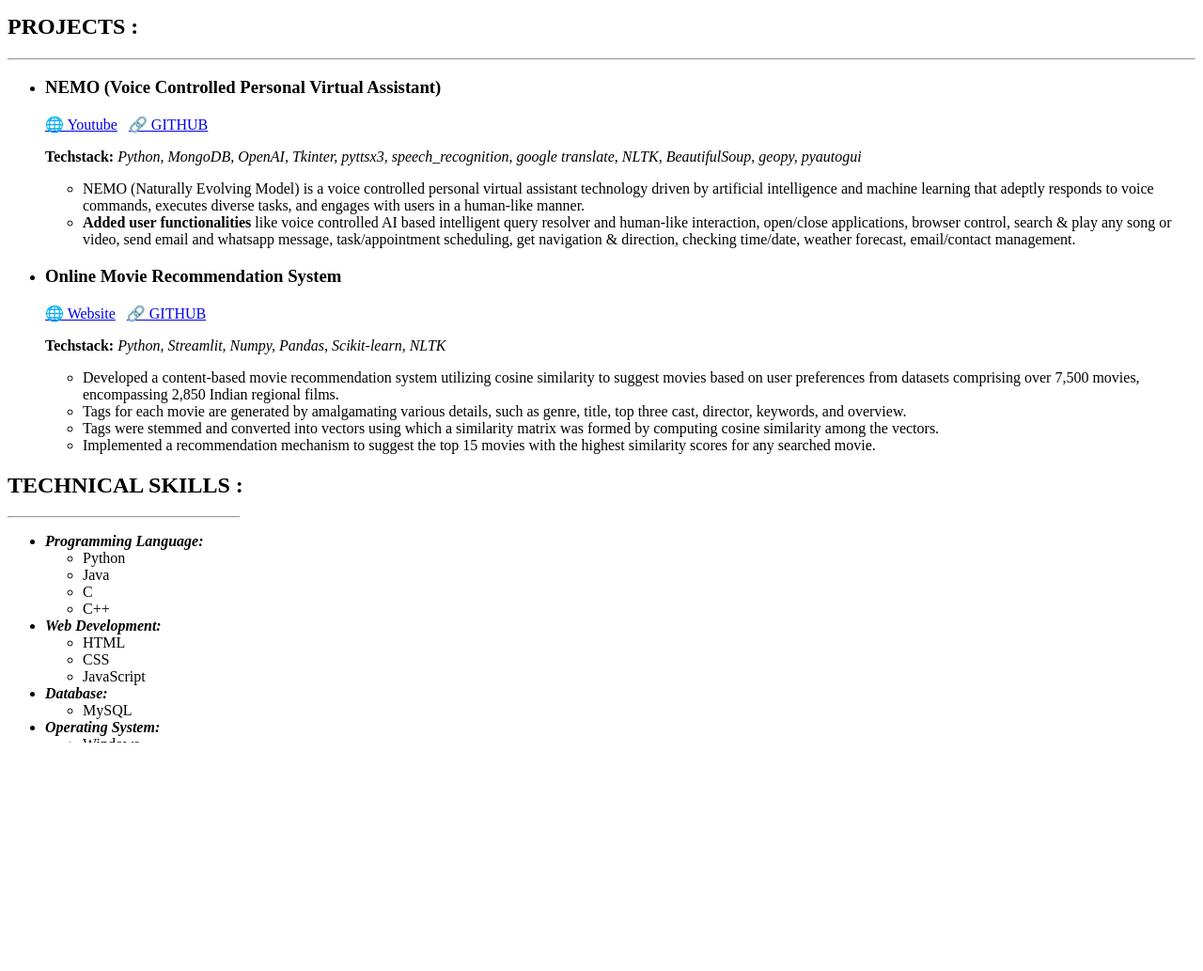
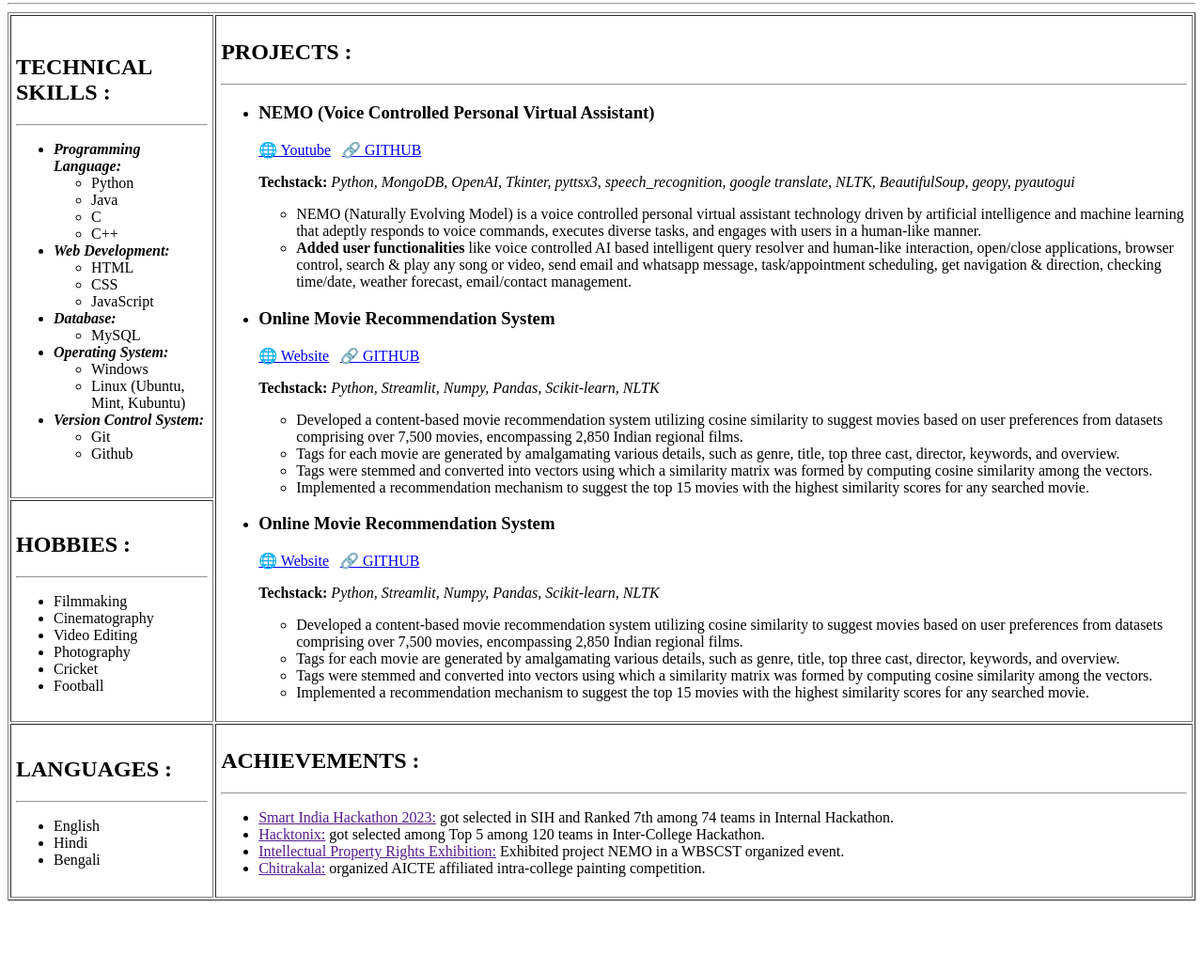
Before and after one commit to soumadeep-dey/Resume-using-HTML, a plain HTML site: page index.html in a window 1280 px wide. Shown: the part 481-1514 px from the top of the page at 94% size. After the commit the page ends 1447 px from the top, so only its background shows below. Drawn offline with Linux system fonts and the light colour scheme.

Commit message:
2 column resume

```diff
--- a/index.html
+++ b/index.html
@@ -65,55 +65,12 @@
             <td>2014</td>
         </tr>
     </table>
-    <!-- <hr /> -->
-    <h2>PROJECTS :</h2>
-    <hr/>
-    <ul>
-        <li id="project-1">
-            <h3>NEMO (Voice Controlled Personal Virtual Assistant)</h3>
-            <a href="https://youtu.be/s6moWG6B47I" target="_blank">🌐 Youtube</a>
-            &nbsp;
-            <a href="https://github.com/soumadeep-dey/NEMO-Personal-Virtual-Assistant" target="_blank">🔗 GITHUB</a>
-            <p>
-                <strong>Techstack:</strong>
-                <em>Python, MongoDB, OpenAI, Tkinter, pyttsx3, speech_recognition, google translate, NLTK, BeautifulSoup, geopy, pyautogui</em>
-            </p>
-            <ul>
-                <li>
-                    NEMO (Naturally Evolving Model) is a voice controlled personal virtual assistant technology driven by artificial intelligence and machine learning that adeptly responds to voice commands, executes diverse tasks, and engages with users in a human-like manner.
-                </li>
-                <li>
-                    <strong>Added user functionalities</strong> like voice controlled AI based intelligent query resolver and  human-like interaction, open/close  applications, browser control, search & play any song or video, send email and whatsapp message, task/appointment scheduling, get navigation & direction, checking time/date, weather forecast, email/contact management.
-                </li>
-            </ul>
-        </li>
-        <li id="project-2">
-            <h3>Online Movie Recommendation System</h3>
-            <a href="https://mrs-sd.streamlit.app/" target="_blank">🌐 Website</a>
-            &nbsp;
-            <a href="https://github.com/soumadeep-dey/Movie-Recommendation-System" target="_blank">🔗 GITHUB</a>
-            <p>
-                <strong>Techstack:</strong>
-                <em>Python, Streamlit, Numpy, Pandas, Scikit-learn, NLTK</em>
-            </p>
-            <ul>
-                <li>
-                    Developed a content-based movie recommendation system utilizing cosine similarity to suggest movies based on user preferences from datasets comprising over 7,500 movies, encompassing 2,850 Indian regional films.
-                </li>
-                <li>
-                    Tags for each movie are generated by amalgamating various details, such as genre, title, top three cast, director, keywords, and overview.
-                </li>
-                <li>
-                    Tags were stemmed and converted into vectors using which a similarity matrix was formed by computing cosine similarity among the vectors.
-                </li>
-                <li>
-                    Implemented a recommendation mechanism to suggest the top 15 movies with the highest similarity scores for any searched movie.
-                </li>
-            </ul>
-        </li>
-    </ul>
+    <hr />
+    <table id="body" border="" cellpadding="5">
+        <tr id="r1">
+            <td id="tech">
                 <h2>TECHNICAL SKILLS :</h2>
-    <hr/>
+                <hr />
                 <ul>
                     <li>
                         <strong><em>Programming Language:</em></strong>
@@ -153,24 +110,105 @@
                         </ul>
                     </li>
                 </ul>
-    <h2>ACHIEVEMENTS :</h2>
-    <hr/>
+            </td>
+            <td id="project" rowspan="2">
+                <h2>PROJECTS :</h2>
+                <hr />
+                <ul>
+                    <li id="project-1">
+                        <h3>NEMO (Voice Controlled Personal Virtual Assistant)</h3>
+                        <a href="https://youtu.be/s6moWG6B47I" target="_blank">🌐 Youtube</a>
+                        &nbsp;
+                        <a href="https://github.com/soumadeep-dey/NEMO-Personal-Virtual-Assistant" target="_blank">🔗
+                            GITHUB</a>
+                        <p>
+                            <strong>Techstack:</strong>
+                            <em>Python, MongoDB, OpenAI, Tkinter, pyttsx3, speech_recognition, google translate, NLTK,
+                                BeautifulSoup, geopy, pyautogui</em>
+                        </p>
                         <ul>
                             <li>
-            <a href="">Smart India Hackathon 2023:</a>  got selected in SIH and Ranked 7th among 74 teams in Internal Hackathon.
+                                NEMO (Naturally Evolving Model) is a voice controlled personal virtual assistant
+                                technology driven by artificial intelligence and machine learning that adeptly responds
+                                to voice commands, executes diverse tasks, and engages with users in a human-like
+                                manner.
                             </li>
                             <li>
-            <a href="">Hacktonix:</a>  got selected among Top 5  among 120 teams in Inter-College Hackathon.
+                                <strong>Added user functionalities</strong> like voice controlled AI based intelligent
+                                query resolver and human-like interaction, open/close applications, browser control,
+                                search & play any song or video, send email and whatsapp message, task/appointment
+                                scheduling, get navigation & direction, checking time/date, weather forecast,
+                                email/contact management.
+                            </li>
+                        </ul>
+                    </li>
+                    <li id="project-2">
+                        <h3>Online Movie Recommendation System</h3>
+                        <a href="https://mrs-sd.streamlit.app/" target="_blank">🌐 Website</a>
+                        &nbsp;
+                        <a href="https://github.com/soumadeep-dey/Movie-Recommendation-System" target="_blank">🔗
+                            GITHUB</a>
+                        <p>
+                            <strong>Techstack:</strong>
+                            <em>Python, Streamlit, Numpy, Pandas, Scikit-learn, NLTK</em>
+                        </p>
+                        <ul>
+                            <li>
+                                Developed a content-based movie recommendation system utilizing cosine similarity to
+                                suggest movies based on user preferences from datasets comprising over 7,500 movies,
+                                encompassing 2,850 Indian regional films.
                             </li>
                             <li>
-            <a href="">Intellectual Property Rights Exhibition:</a> Exhibited project NEMO  in a WBSCST organized event.
+                                Tags for each movie are generated by amalgamating various details, such as genre, title,
+                                top three cast, director, keywords, and overview.
                             </li>
                             <li>
-            <a href="">Chitrakala:</a> organized AICTE affiliated intra-college painting competition.
+                                Tags were stemmed and converted into vectors using which a similarity matrix was formed
+                                by computing cosine similarity among the vectors.
+                            </li>
+                            <li>
+                                Implemented a recommendation mechanism to suggest the top 15 movies with the highest
+                                similarity scores for any searched movie.
                             </li>
                         </ul>
+                    </li>
+                    <li id="project-3">
+                        <h3>Online Movie Recommendation System</h3>
+                        <a href="https://mrs-sd.streamlit.app/" target="_blank">🌐 Website</a>
+                        &nbsp;
+                        <a href="https://github.com/soumadeep-dey/Movie-Recommendation-System" target="_blank">🔗
+                            GITHUB</a>
+                        <p>
+                            <strong>Techstack:</strong>
+                            <em>Python, Streamlit, Numpy, Pandas, Scikit-learn, NLTK</em>
+                        </p>
+                        <ul>
+                            <li>
+                                Developed a content-based movie recommendation system utilizing cosine similarity to
+                                suggest movies based on user preferences from datasets comprising over 7,500 movies,
+                                encompassing 2,850 Indian regional films.
+                            </li>
+                            <li>
+                                Tags for each movie are generated by amalgamating various details, such as genre, title,
+                                top three cast, director, keywords, and overview.
+                            </li>
+                            <li>
+                                Tags were stemmed and converted into vectors using which a similarity matrix was formed
+                                by computing cosine similarity among the vectors.
+                            </li>
+                            <li>
+                                Implemented a recommendation mechanism to suggest the top 15 movies with the highest
+                                similarity scores for any searched movie.
+                            </li>
+                        </ul>
+                    </li>
+                </ul>
+            </td>
+        </tr>
+        <tr id="r2">
+            <td id="hobbies">
                 <h2>HOBBIES :</h2>
-    <hr/>
+                <hr />
                 <ul>
                     <li>Filmmaking</li>
                     <li>Cinematography</li>
@@ -179,13 +217,40 @@
                     <li>Cricket</li>
                     <li>Football</li>
                 </ul>
+            </td>
+        </tr>
+        <tr id="r3">
+            <td id="lang">
                 <h2>LANGUAGES :</h2>
-    <hr/>
+                <hr />
                 <ul>
                     <li>English</li>
                     <li>Hindi</li>
                     <li>Bengali</li>
                 </ul>
+            </td>
+            <td id="achive">
+                <h2>ACHIEVEMENTS :</h2>
+                <hr />
+                <ul>
+                    <li>
+                        <a href="">Smart India Hackathon 2023:</a> got selected in SIH and Ranked 7th among 74 teams in
+                        Internal Hackathon.
+                    </li>
+                    <li>
+                        <a href="">Hacktonix:</a> got selected among Top 5 among 120 teams in Inter-College Hackathon.
+                    </li>
+                    <li>
+                        <a href="">Intellectual Property Rights Exhibition:</a> Exhibited project NEMO in a WBSCST
+                        organized event.
+                    </li>
+                    <li>
+                        <a href="">Chitrakala:</a> organized AICTE affiliated intra-college painting competition.
+                    </li>
+                </ul>
+            </td>
+        </tr>
+    </table>
 </body>
 
 </html>
```
Lines whose indentation alone changed are shown as unchanged.
